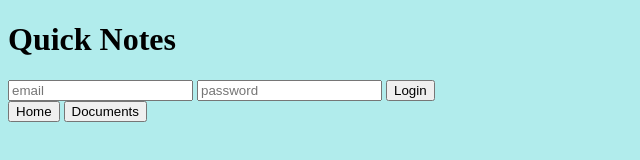
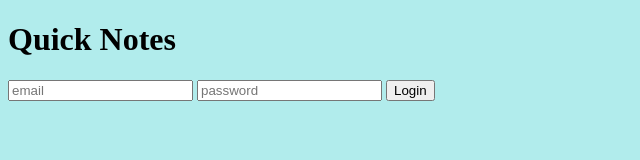
Before and after one commit to Annika-Nyholm/notes-Annika-Nyholm-1, a website with bundled scripts: page frontend/index.html in a window 1280 px wide. Shown: the whole page, without its empty margins (0-640 px from the left). Built offline with nearby package versions, Linux system fonts and the light colour scheme; files whose address does not match are found by name.

Commit message:
edited index.html

```diff
--- a/frontend/index.html
+++ b/frontend/index.html
@@ -19,9 +19,9 @@
             <div id="logoutDiv" class="hidden">
                 <button id="logoutButton">Logout</button>
             </div>
-            <div>
-                <button class="home" id="home">Home</button>
-                <button class="documents" id="documents">Documents</button>
+            <div id="buttonHolder">
+                <!-- <button class="home" id="home">Home</button>
+                <button class="documents" id="documents">Documents</button> -->
             </div>
         </nav>
     </header>
```
